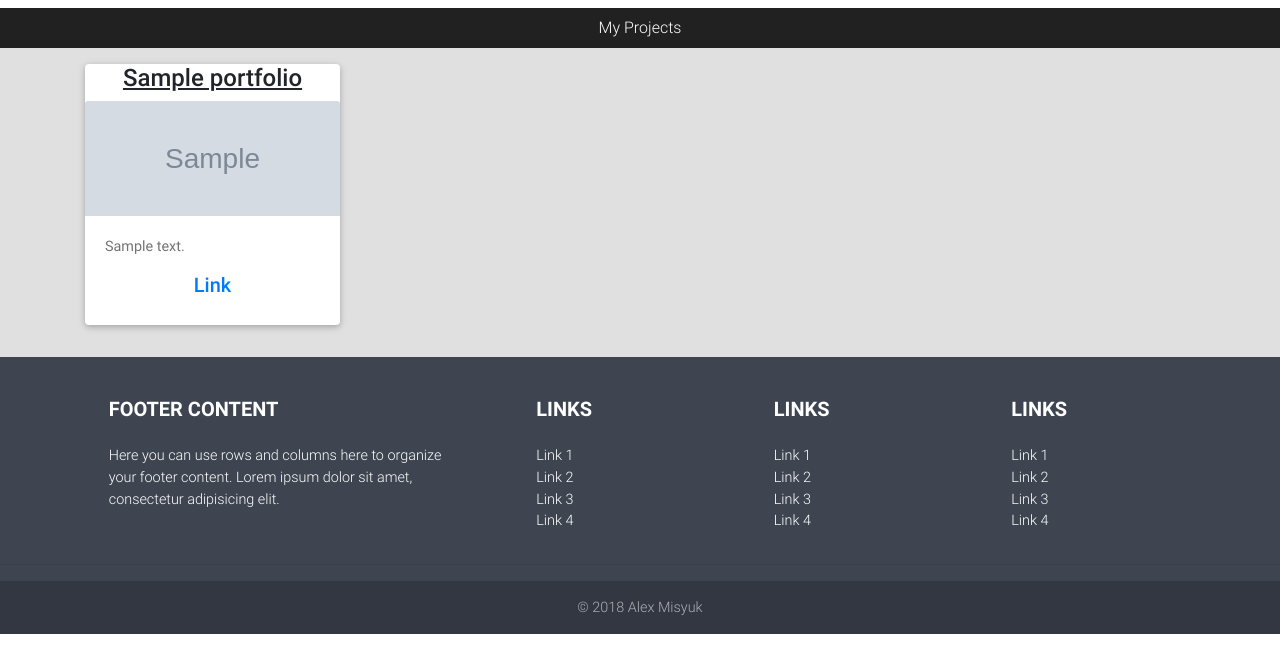
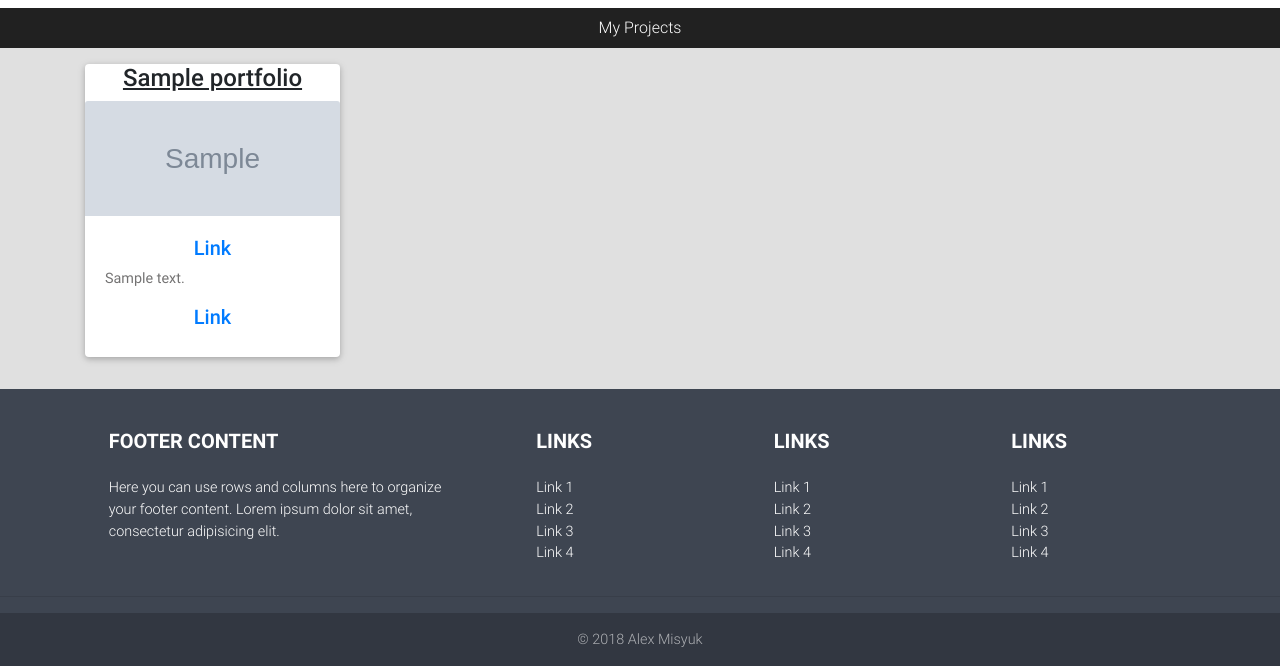
Before and after one commit to xor0x/myblog, a Django app: page / in a window 1280 px wide. Shown: the part 609-1275 px from the top of the page. Before the commit the page ends 1243 px from the top, so only its background shows below. Run offline with Django 3.2, Linux system fonts and the light colour scheme; tables that the repository leaves empty hold one stand-in row (values such as "Sample post"); grey boxes marked "Sample" are stand-in pictures; some libraries are stand-ins or nearby versions.

Commit message:
Add new field on admin and home page

```diff
--- a/myblog/settings.py
+++ b/myblog/settings.py
@@ -135,6 +135,6 @@ MEDIA_ROOT = os.path.join(BASE_DIR, 'media')
 MEDIA_URL = '/media/'
 
 try:
-    from local_settings import *
+    from .local_settings import *
 except ImportError:
     pass
--- a/portfolio/models.py
+++ b/portfolio/models.py
@@ -4,6 +4,7 @@ class Portfolio(models.Model):
     title = models.CharField(max_length=200)
     url = models.CharField(max_length=200)
     pub_date = models.DateField()
+    title_pro = models.CharField(max_length=200)
     image = models.ImageField(upload_to='images/')
     text = models.TextField()
 
--- a/portfolio/templates/portfolio/home.html
+++ b/portfolio/templates/portfolio/home.html
@@ -12,6 +12,7 @@
         <div class="text-center h4"> <u> {{ portfolio.title }}</u></div>
           <img class="card-img-top" src="{{ portfolio.image.url }}" height="115" width="255">
           <div class="card-body">
+            <p class="text-center h5"> <a href="{{ portfolio.title_pro}}">Link</a></p>
             <p class="card-text ">{{ portfolio.text }}</p>
             <p class="text-center h5"> <a href="{{ portfolio.url }}">Link</a></p>
           </div>
```
Also changed, not shown: portfolio/migrations/0002_auto_20180712_1126.py (added).
